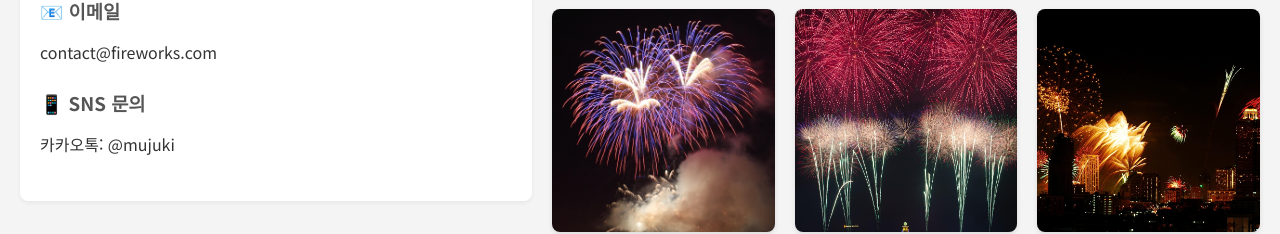
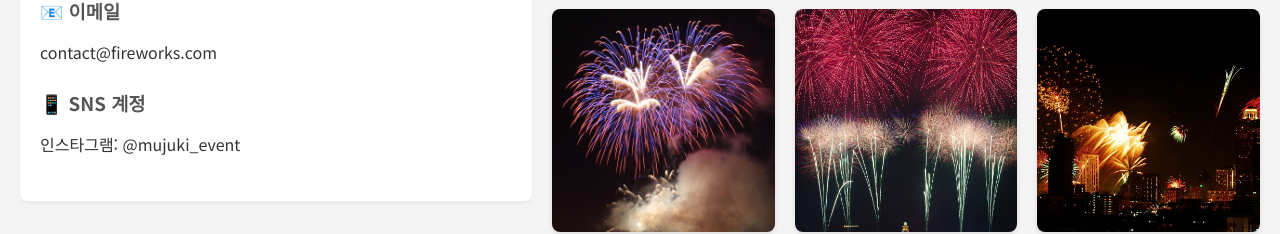
Before and after one commit to lsj0317/poppop, a website: page index.html in a window 1280 px wide. Shown: the part 302-536 px from the top of the page. Drawn offline with Linux system fonts and the light colour scheme.

Commit message:
Revise contact info and clean up HTML
Updated contact information and fixed HTML structure.

```diff
--- a/index.html
+++ b/index.html
@@ -43,8 +43,8 @@
         <p>contact@fireworks.com</p>
       </div>
       <div class="info-item">
-        <h3>📱 SNS 문의</h3>
-        <p>카카오톡: @mujuki</p>
+        <h3>📱 SNS 계정</h3>
+        <p>인스타그램: @mujuki_event</p>
       </div>
     </div>
   </aside>
```
